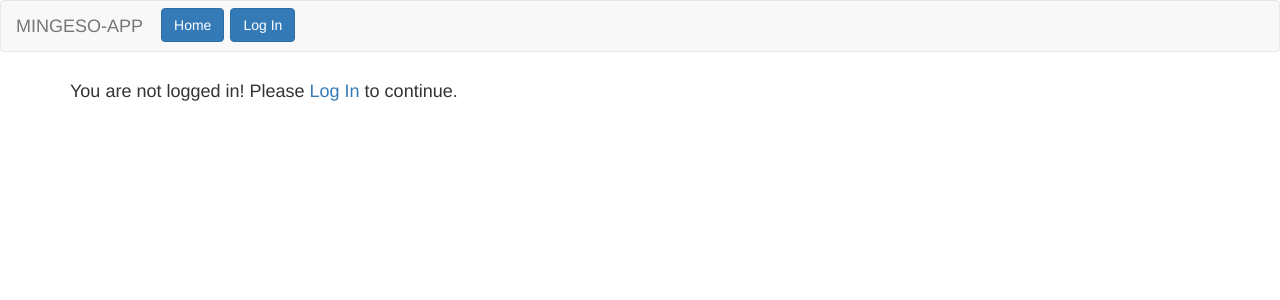
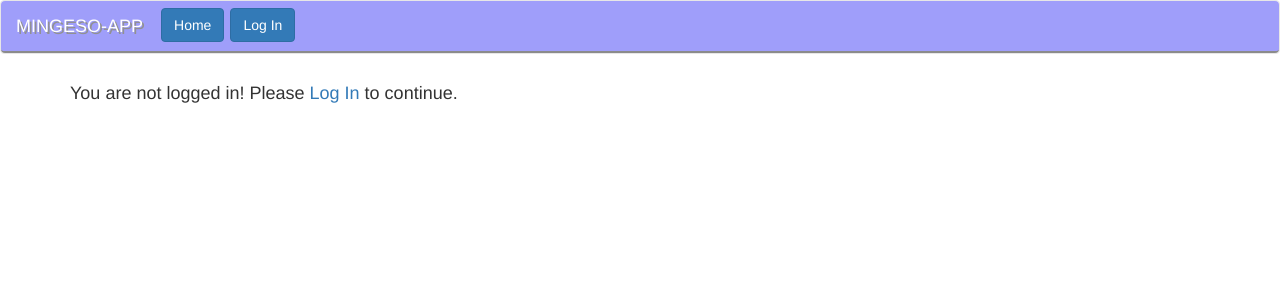
Before and after one commit to Alberto-Pizarro/mingeso, a React (Create React App) app in the folder mingesofront/: page /home in a window 1280 px wide. Shown: the top 300 px of the page. Built offline with nearby package versions, Linux system fonts and the light colour scheme; what auth0-js would draw is missing.

Commit message:
Correcciones
Se hacen modificaicones a la interfaz

```diff
--- a/mingesofront/package.json
+++ b/mingesofront/package.json
@@ -21,5 +21,6 @@
     "build": "react-scripts build",
     "test": "react-scripts test --env=jsdom",
     "eject": "react-scripts eject"
-  }
+  },
+  "proxy":"192.168.100.100"
 }
--- a/mingesofront/src/App.css
+++ b/mingesofront/src/App.css
@@ -2,6 +2,17 @@
   margin: 7px 3px;
 }
 
-navbar-header{
-  background-color: rgb(53, 0, 114);
+.navbar-header{
+  background-color:#9f9efa;
+
 }
+.navbar-default .navbar-brand{
+  color: rgb(255, 255, 255);
+  text-shadow: 2px 2px rgb(145, 145, 145);
+}
+
+.container-fluid{
+  background-color: #9f9efa;
+  border-bottom: 2px solid rgb(139, 139, 139);
+  border-radius: 4px;
+}
--- a/mingesofront/src/App.js
+++ b/mingesofront/src/App.js
@@ -23,7 +23,7 @@ class App extends Component {
         <Navbar fluid>
           <Navbar.Header>
             <Navbar.Brand>
-              <a href="#">MINGESO-APP</a>
+              <a className="title" href="#">MINGESO-APP</a>
             </Navbar.Brand>
             <Button
               bsStyle="primary"
--- a/mingesofront/src/Home/Home.js
+++ b/mingesofront/src/Home/Home.js
@@ -40,28 +40,33 @@ handleErrorValue(event){
 
 
   handleOnClick = event =>{
-    console.log(event)
+    //console.log(event)
 
-    Axios.post('https://run.glot.io/languages/python/latest',{
+    Axios.post('https://run.glot.io/languages/python/latest ',{
+      tdin: this.state.inputValue,
+      files:  [
+      {
+        name: "main.py",
+        content: this.state.codeValue
+      }
+            ]
+      },
+      {
       headers:{
-        'Authorization':"Token 173b8b87-2bf3-4364-8936-c46ef85d7841",
-        'Content-Type':"application/json"
+        'Authorization': 'Token 173b8b87-2bf3-4364-8936-c46ef85d7841',
+        'Postman-Token': '349ec7cd-af33-4c96-9175-1426ccf786ce',
+        'Cache-Control': 'no-cache',
+        'Content-Type': 'application/json'
       },
-      stdin: this.state.inputValue,
-      files: [
-        {
-          'name': "main.py",
-          'content': this.state.codeValue
-        }
-      ]
+      json: true
     }).then(function (response) {
         console.log(response);
 
       }).catch(function (error) {
         console.log(error);
       }).then(
-        this.setState({inputValue: ''}),
-        this.setState({outputValue: ''}),
+        //this.setState({inputValue: ''}),
+        //this.setState({outputValue: ''}),
         this.setState({errorValue: ''})
       ).then(
         this.props.onClose
@@ -77,8 +82,10 @@ handleErrorValue(event){
         {
           isAuthenticated() && (
 
+
+
               <div>
-                <h4>
+<h4>
                   Bienvenido a MINGESO-APP
                 </h4>
 
@@ -90,6 +97,7 @@ handleErrorValue(event){
                   <textarea className="form-control" rows="15" id="code"></textarea>
                 </div>
 
+
                 <label>INPUT</label>
                   <textarea className="form-control" rows="1" id="input" value={this.state.inputValue} onChange={this.handleInputValue}></textarea>
                 <label>OUTPUT</label>
@@ -97,6 +105,8 @@ handleErrorValue(event){
                 <label>ERROR</label>
                   <textarea className="form-control" rows="1" id="error" value={this.state.errorValue} onChange={this.handleErrorValue} ></textarea>
                 <button className="btn btn-success btn-lg" onClick={this.handleOnClick} id="send-button"> SEND </button>
+
+
               </div>
 
             )
```
